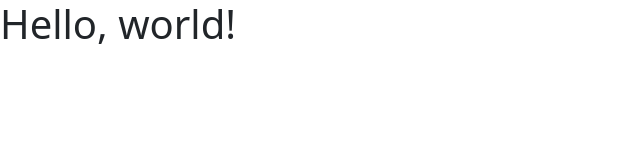
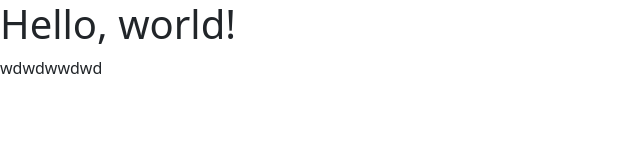
Before and after one commit to ZhYGuoL/ZhYGuoL.github.io, a plain HTML site: page index.html in a window 1280 px wide. Shown: the whole page, without its empty margins (0-640 px from the left). Drawn offline with nearby package versions, Linux system fonts and the light colour scheme.

Commit message:
Update index.html

```diff
--- a/index.html
+++ b/index.html
@@ -12,6 +12,7 @@
   </head>
   <body>
     <h1>Hello, world!</h1>
+    <div class="header">wdwdwwdwd</div>
 
     <!-- Optional JavaScript; choose one of the two! -->
 
```
